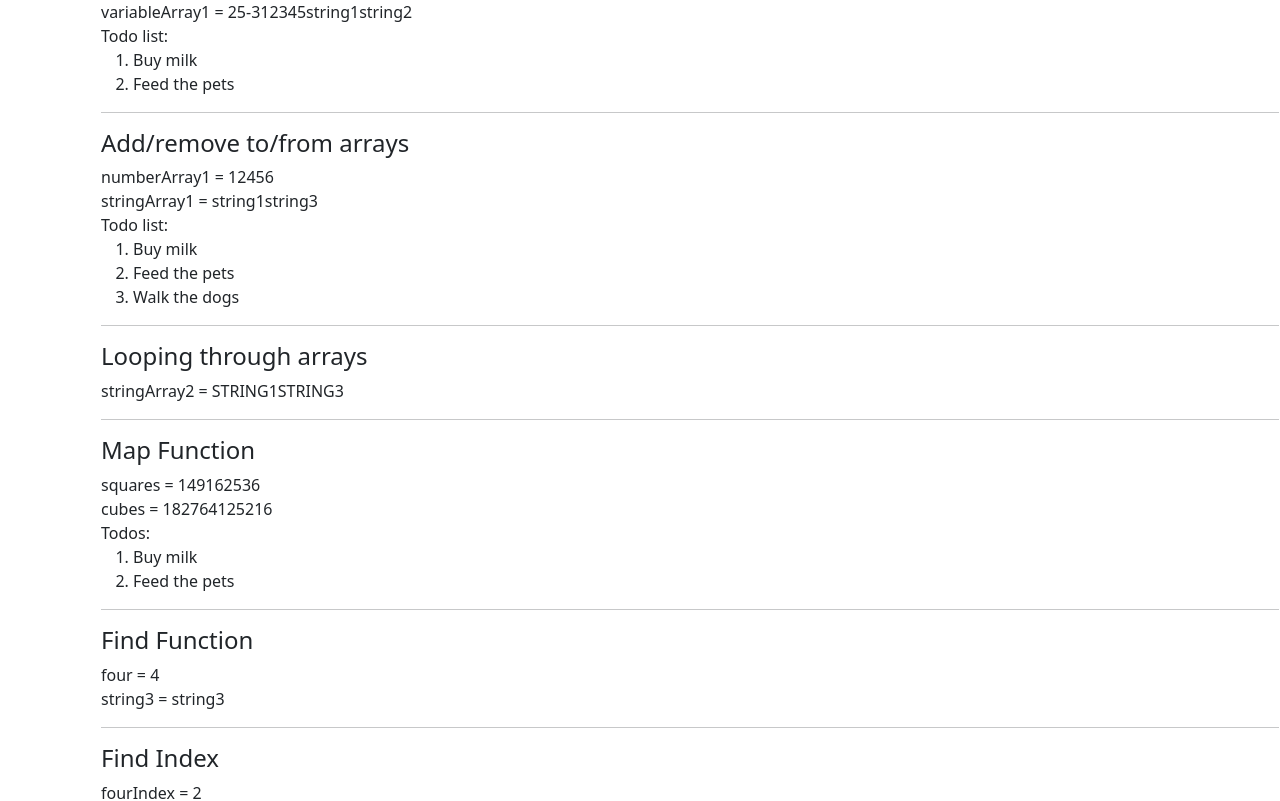
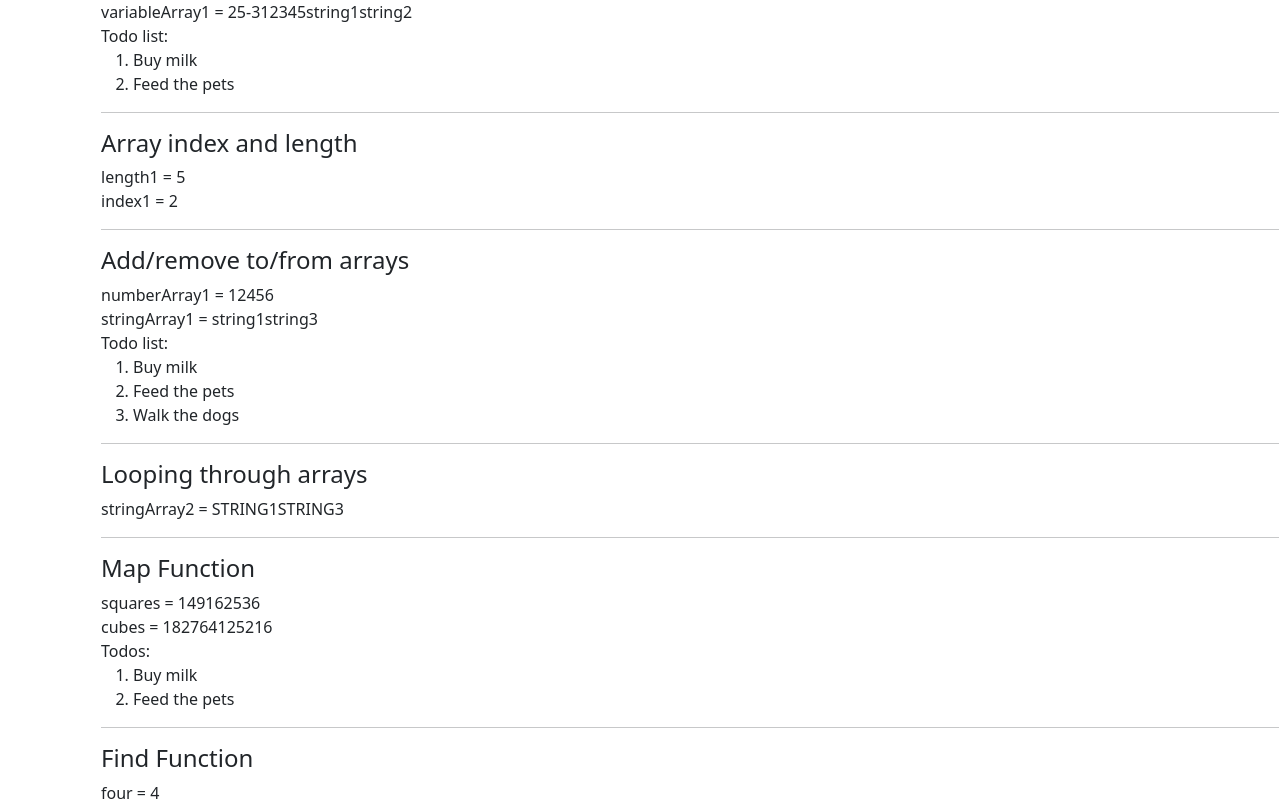
Before and after one commit to zaiyaanmessi/kambaz-next-js, a Next.js app: page /Labs/Lab3 in a window 1280 px wide. Shown: the part 1523-2324 px from the top of the page. Built offline with nearby package versions, Linux system fonts and the light colour scheme.

Commit message:
final changes

```diff
--- /dev/null
+++ b/src/app/Labs/Lab3/ArrayIndexAndLength.tsx
@@ -0,0 +1,11 @@
+export default function ArrayIndexAndLength() {
+    let numberArray1 = [1, 2, 3, 4, 5];
+    const length1 = numberArray1.length;
+    const index1 = numberArray1.indexOf(3);
+    return (
+      <div id="wd-array-index-and-length">
+        <h4>Array index and length</h4>
+        length1 = {length1} <br />
+        index1 = {index1}   <hr />
+      </div>
+  );}
--- a/src/app/Labs/Lab3/FindIndex.tsx
+++ b/src/app/Labs/Lab3/FindIndex.tsx
@@ -5,7 +5,7 @@ export default function FindIndex(){
     const string3Index = stringArray1.findIndex(a => a === 'string3');
     return (
         <div id="wd-find-index">
-            <h4>Find Index</h4>
+            <h4>FindIndex function</h4>
             fourIndex = {fourIndex} <br />
             string3Index = {string3Index} <hr />
         </div>
--- a/src/app/Labs/Lab3/page.tsx
+++ b/src/app/Labs/Lab3/page.tsx
@@ -30,6 +30,7 @@ import Highlight from "./Highlight";
 import PathParameters from "./PathParameters";
 import TodoItem from "./Todos/TodoItem";
 import TodoList from "./Todos/TodoList";
+import ArrayIndexAndLength from "./ArrayIndexAndLength";
 
 export default function Lab3() {
   console.log('Hello World!');
@@ -48,6 +49,7 @@ export default function Lab3() {
       <ImpliedReturn />
       <TemplateLiterals />
       <SimpleArrays />
+      <ArrayIndexAndLength />
       <AddingAndRemovingToFromArrays />
       <ForLoops />
       <MapFunction />
```
